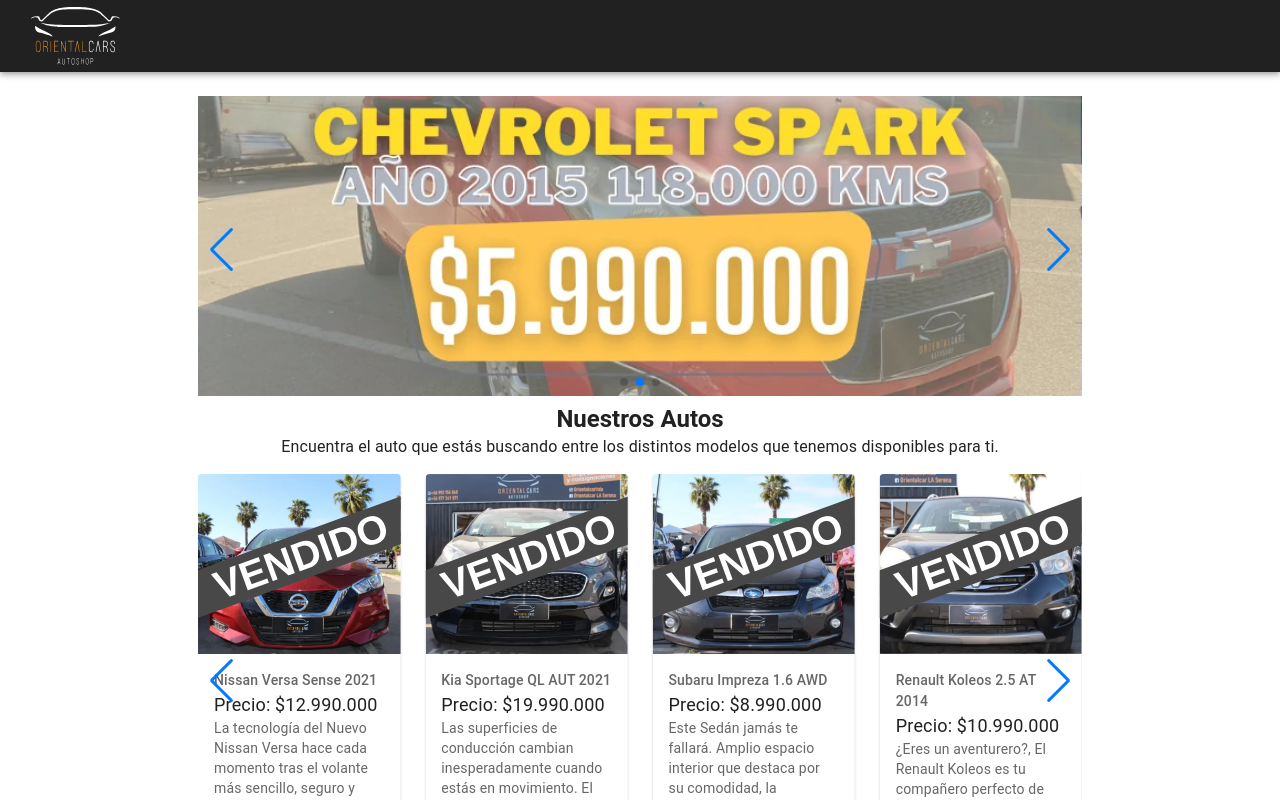
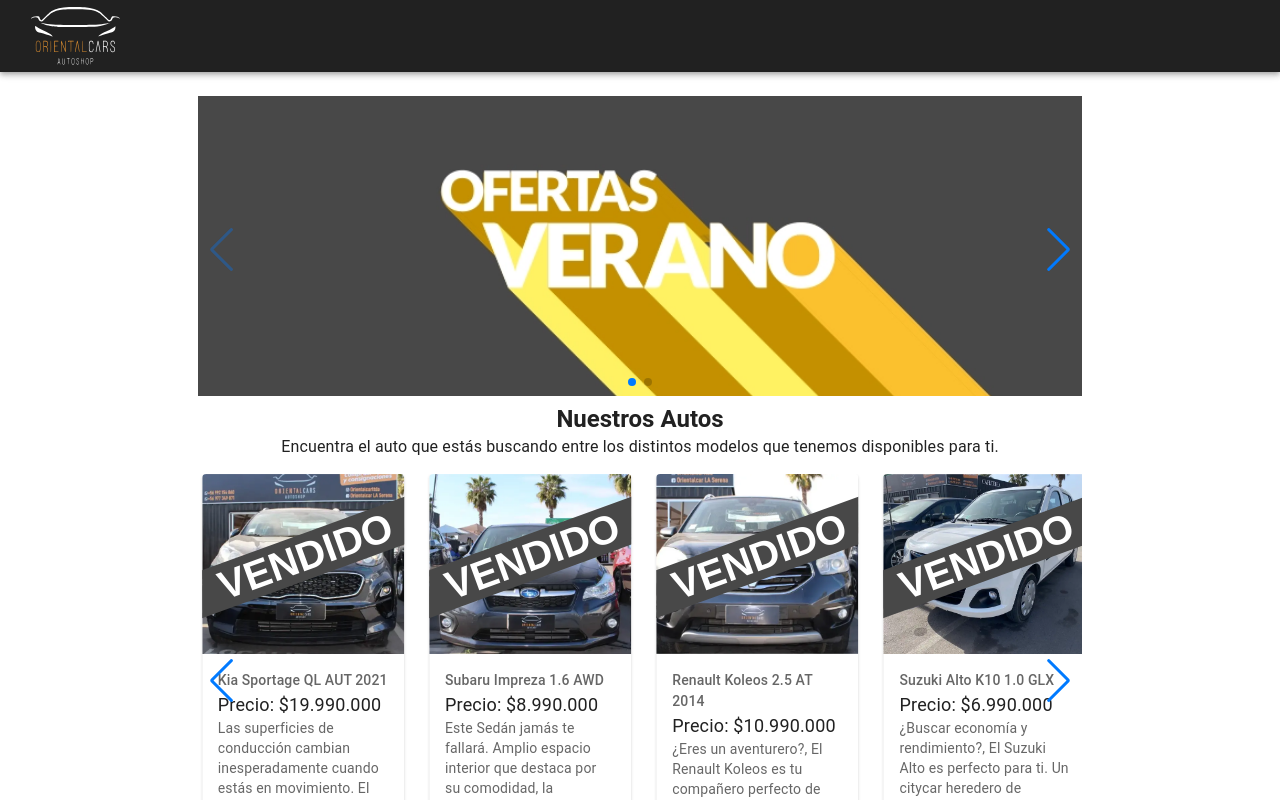
Before and after one commit to rodpoblete/www.orientalcars.cl, a React app: page / in a window 1280 px wide. Shown: the top 800 px of the page. Built offline with nearby package versions, Linux system fonts and the light colour scheme.

Commit message:
chore: update available cars catalog

```diff
--- a/dataCars/index.js
+++ b/dataCars/index.js
@@ -565,7 +565,7 @@ exports.dataCars = [
     keys: 2,
     description:
       "El nuevo Chevrolet Spark GT, cuenta con un motor de 1.2 litros con 80.5 caballos de potencia que ofrece un excelente desempeño con un bajo       consumo de combustible. Esto hace que se mueva con facilidad en la ciudad y también permite una adecuada respuesta en carretera.",
-    status: "available",
+    status: "sold",
   },
   {
     id: 15,
@@ -646,7 +646,7 @@ exports.dataCars = [
     keys: 2,
     description:
       "Funcionalidad, potencia y bajo consumo se fusionan en un poderoso motor de 800 cc, ideal para la ciudad, la carretera y el transporte cotidiano de ejecutivos. Las familias pequeñas, parejas, estudiantes, trabajadores ejecutivos y una amplia gama de conductores prefieren al Suzuki Alto por ser una adquisición muy económica y conveniente.",
-    status: "available",
+    status: "sold",
   },
   {
     id: 18,
@@ -708,6 +708,6 @@ exports.dataCars = [
     keys: 2,
     description:
       "El Chevrolet Spark es un auto compacto capaz de desplazarse con agilidad por los abarrotados centros de la ciudad, este modelo se convierte en una alternativa funcional, divertida y muy económica de conducir.",
-    status: "available",
+    status: "sold",
   },
 ];
--- a/src/components/Functional/SliderPrincipal/index.jsx
+++ b/src/components/Functional/SliderPrincipal/index.jsx
@@ -13,10 +13,9 @@ import { Pagination, Navigation, Autoplay } from "swiper";
 
 // import car offer images
 const offerSummer = require("img/backgrounds/offerWallpaper.webp");
-const offer9 = require("img/backgrounds/offer9.webp");
 const offer10 = require("img/backgrounds/offer10.webp");
 
-const carOfferImages = [offerSummer, offer9, offer10];
+const carOfferImages = [offerSummer, offer10];
 
 export default function SliderPrincipal() {
   return (
```
